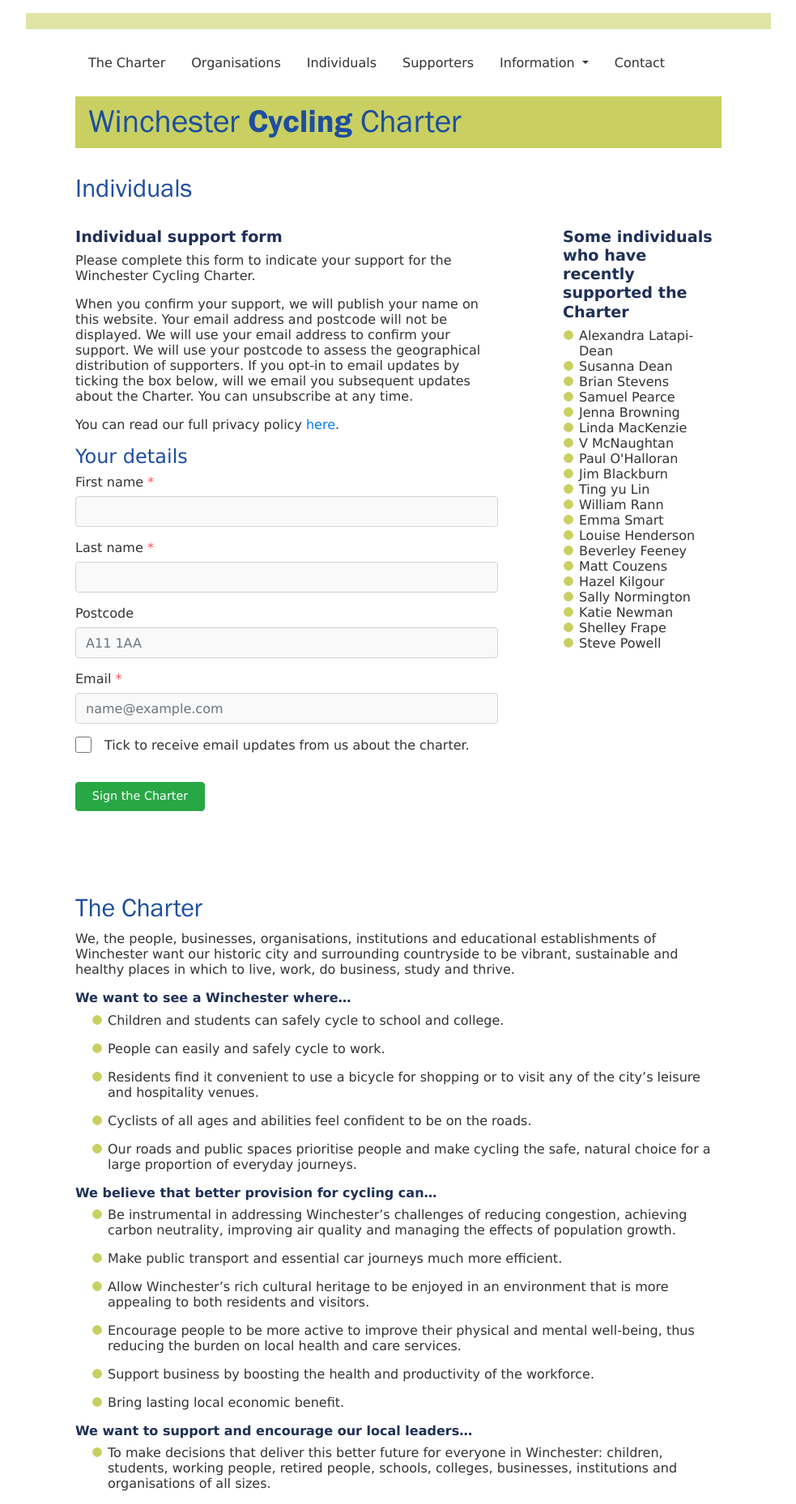
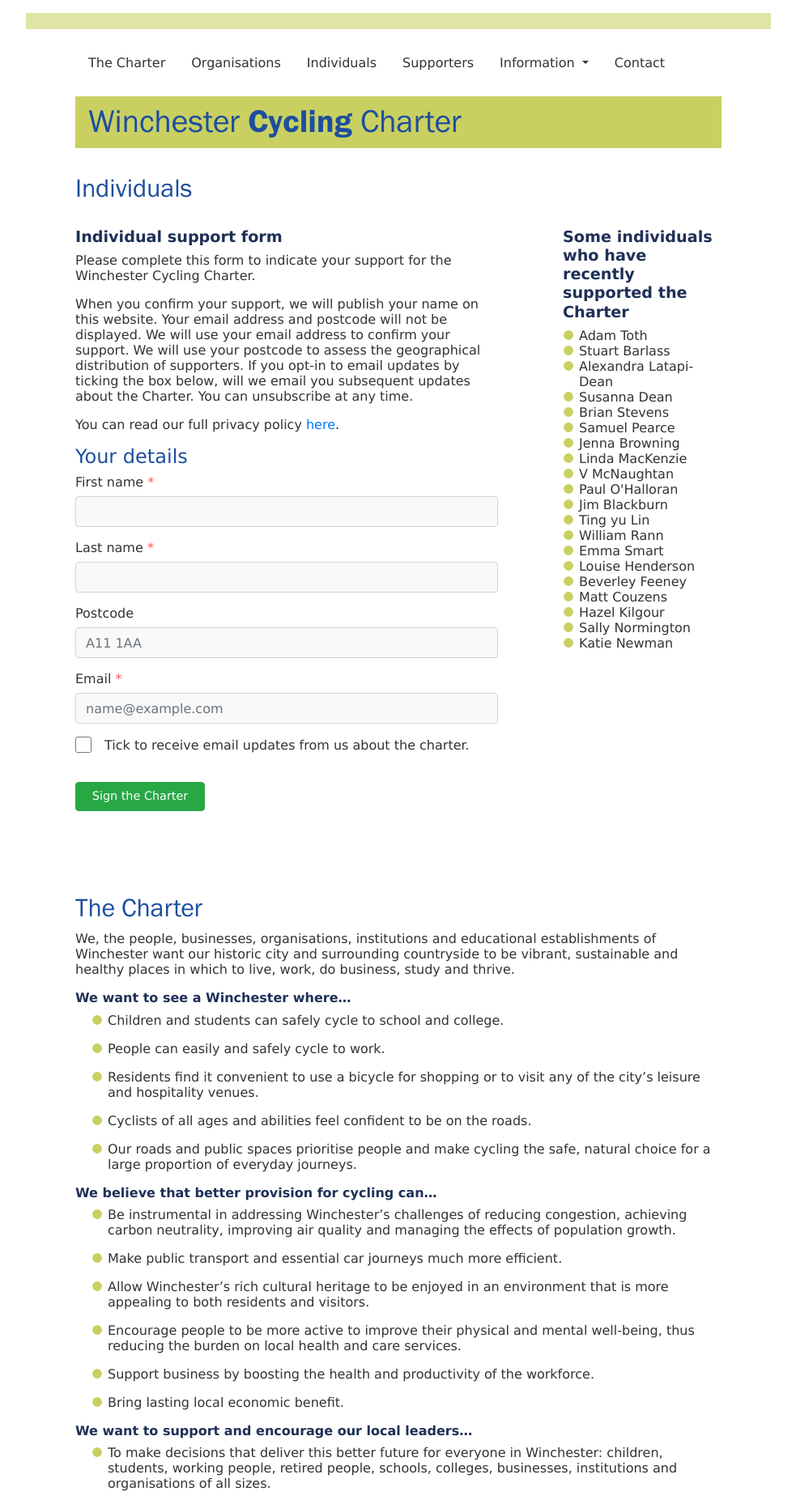
Before and after one commit to winchestercyclingcharter/winchestercyclingcharter.github.io, a Jekyll site: the page built from ind-page.md, in a window 1280 px wide. Shown: the whole page at 81% size, without its empty margins (148-1131 px from the left). Built offline with Jekyll 4.4.1, drawn with Linux system fonts in a browser that asks for light colours; nearby versions of some CDN libraries.

Commit message:
Update people.yml

```diff
--- a/_data/people.yml
+++ b/_data/people.yml
@@ -735,3 +735,5 @@ people:
 - { lastname: Stevens, firstname: Brian, dt: 20211107-101520-023144 }
 - { lastname: Dean, firstname: Susanna, dt: 20211108-182440-374270 }
 - { lastname: Latapi-Dean, firstname: Alexandra, dt: 20211108-200026-108788 }
+- { lastname: Barlass, firstname: Stuart, dt: 20211108-203900-996462 }
+- { lastname: Toth, firstname: Adam, dt: 20211111-160445-107563 }
```
